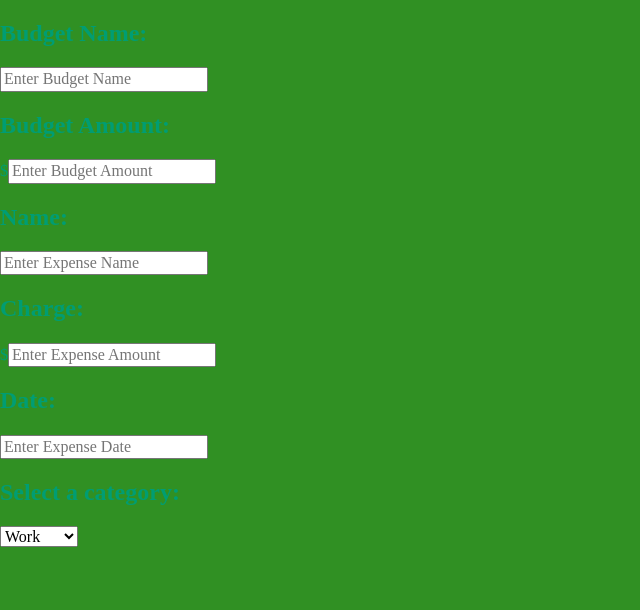
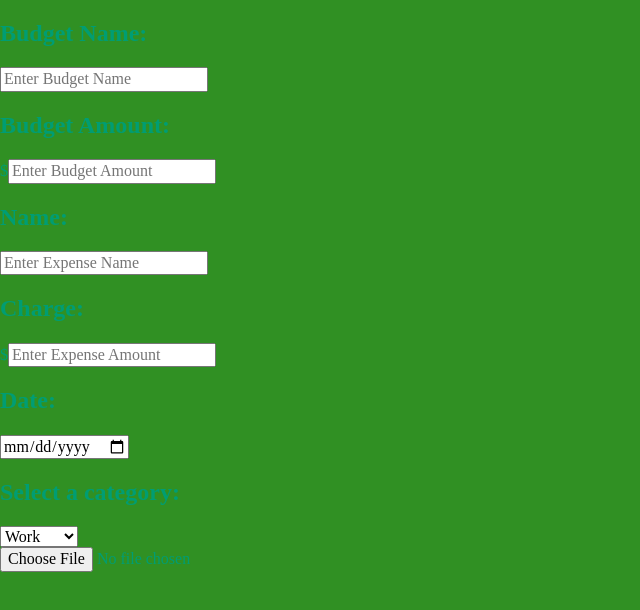
Before and after one commit to hackathon-2014/the-swansons-repo, a website: page app/index.html in a window 1280 px wide. Shown: the whole page, without its empty margins (0-640 px from the left). Drawn offline with nearby package versions, Linux system fonts and the light colour scheme; files that its build step writes are made by us from their sources.

Commit message:
added image upload to new expense form

```diff
--- a/app/index.html
+++ b/app/index.html
@@ -41,14 +41,17 @@
       </div>
       <div class="expenseItemDate">
         <h2>Date:</h2>
-        <input type="text" placeholder="Enter Expense Date">
+        <input type="date" placeholder="Enter Expense Date">
       </div>
-      <div class="budgetItemName">
+      <div class="budgetItemCategory">
         <h2>Select a category:</h2>
         <select>
           <option value="work">Work</option>
           <option value="personal">Personal</option>
         </select>
+      </div>
+      <div class="budgetItemReceipt">
+        <input type="file" accept="image/JPEG">
       </div>
     </form>
 
```
